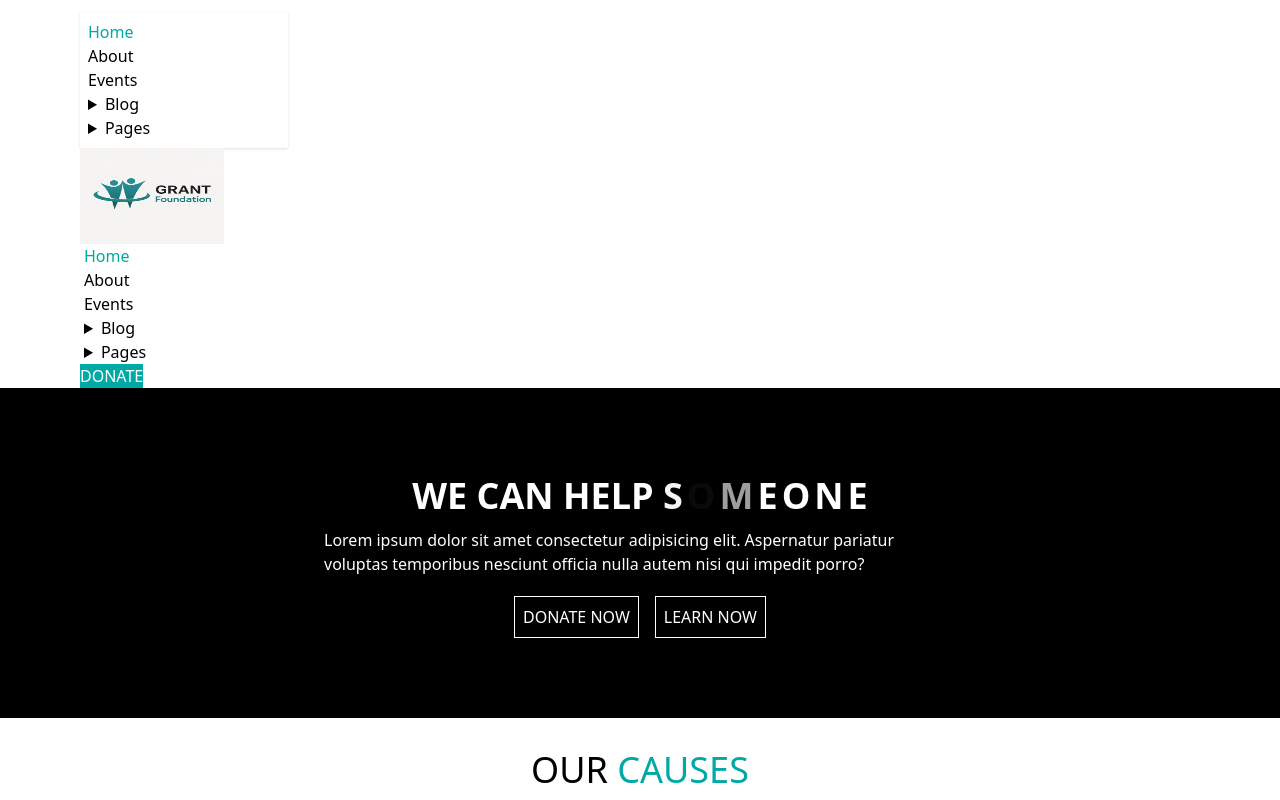
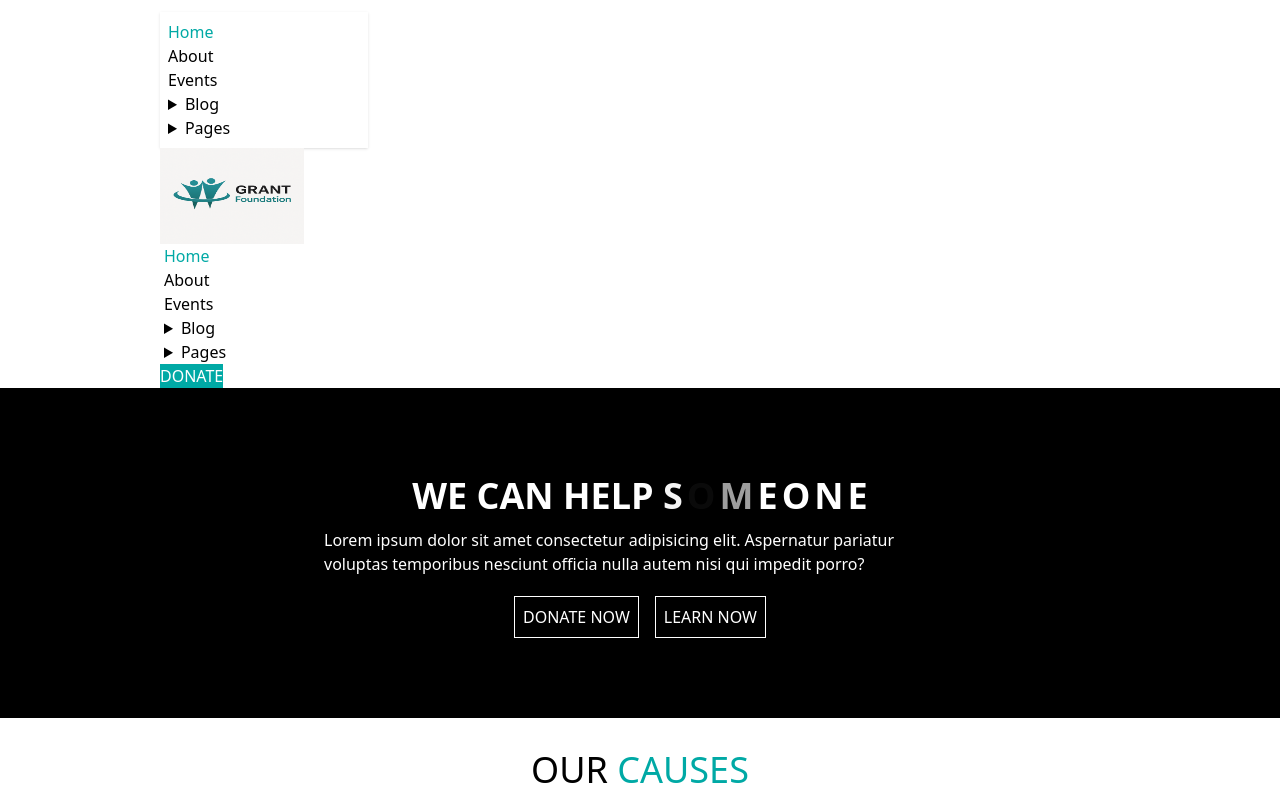
Before and after one commit to tajmirahman/GreenShine---Charity, a React (Vite) app in the folder my-project/: page / in a window 1280 px wide. Shown: the top 800 px of the page. Built offline with nearby package versions, Linux system fonts and the light colour scheme.

Commit message:
header section done successfully

```diff
--- a/my-project/src/Components/MainLayout/Header/Header.jsx
+++ b/my-project/src/Components/MainLayout/Header/Header.jsx
@@ -4,7 +4,7 @@ import './Header.css'
 
 const Header = () => {
     return (
-        <div className="navbar bg-base-100 lg:px-20">
+        <div className="navbar bg-base-100 w-9/12 mx-auto">
             <div className="navbar-start">
                 <div className="dropdown">
                     <div tabIndex={0} role="button" className="btn btn-ghost lg:hidden">
```
